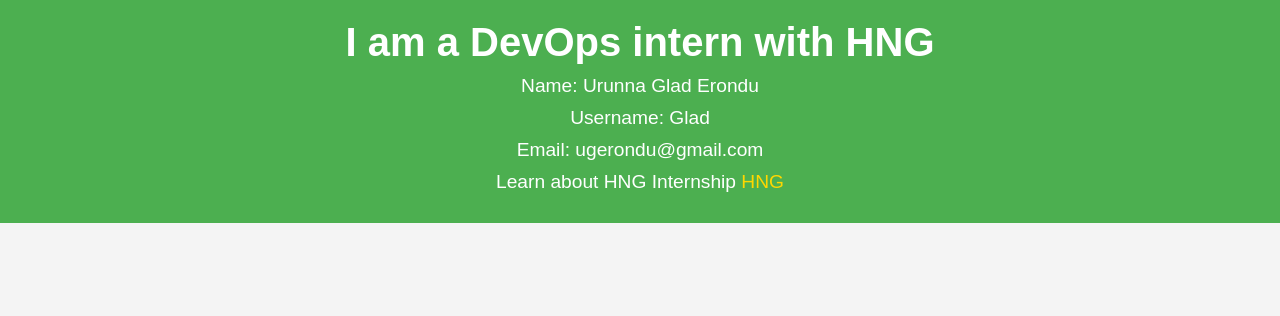
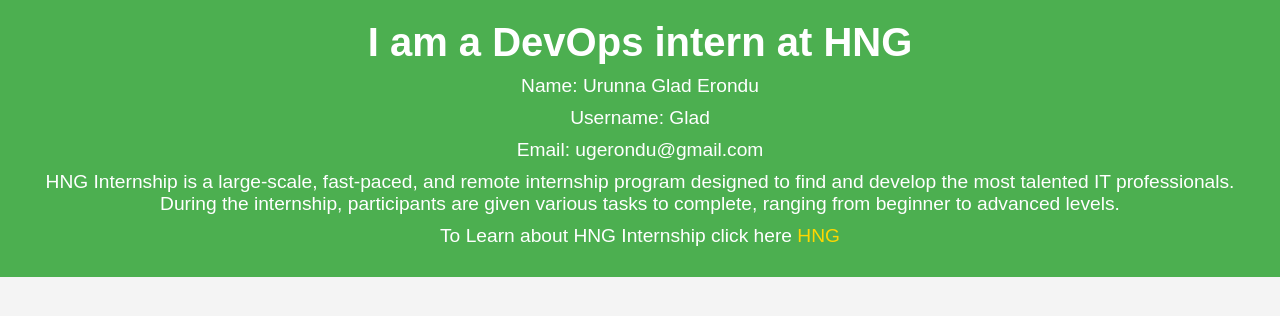
Before and after one commit to theglad-x/Website-Deployment-on-AWS-EC2, a plain HTML site: page index.html in a window 1280 px wide. Drawn offline with Linux system fonts and the light colour scheme.

Commit message:
Update index.html

```diff
--- a/index.html
+++ b/index.html
@@ -8,11 +8,12 @@
 </head>
 <body>
     <header>
-        <h1>I am a DevOps intern with HNG</h1>
+        <h1>I am a DevOps intern at HNG</h1>
         <p>Name: Urunna Glad Erondu</p>
         <p>Username: Glad</p>
         <p>Email: ugerondu@gmail.com</p>
-        <p>Learn about HNG Internship <a href="https://hng.tech" target="_blank">HNG</a></p>
+        <p>HNG Internship is a large-scale, fast-paced, and remote internship program designed to find and develop the most talented IT professionals. During the internship, participants are given various tasks to complete, ranging from beginner to advanced levels. </p>
+        <p>To Learn about HNG Internship click here <a href="https://hng.tech" target="_blank">HNG</a></p>
     </header>
     <script src="script.js"></script>
 </body>
```
